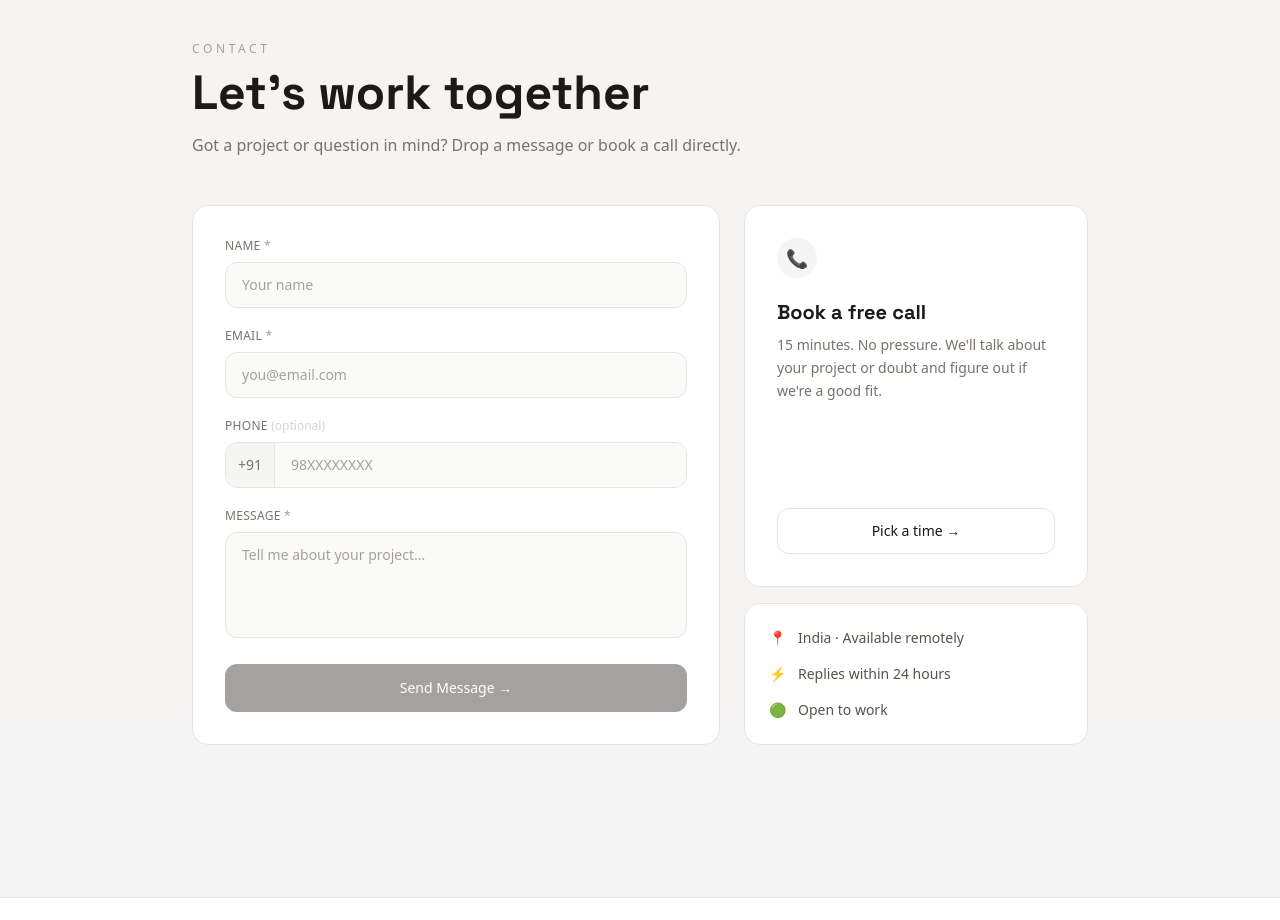
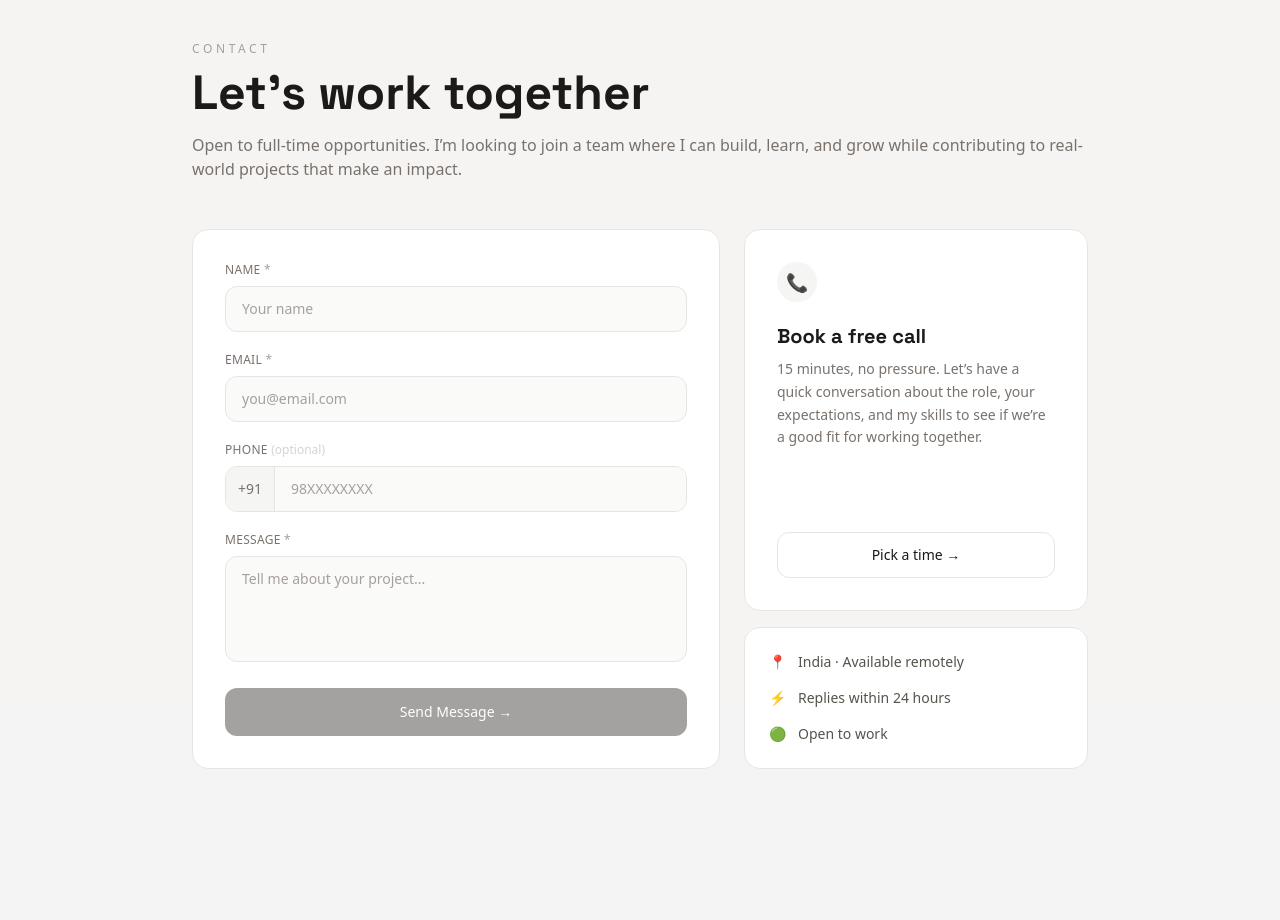
Before and after one commit to virat-pod/viratpod, a Next.js app: page / in a window 1280 px wide. Shown: the part 3100-4020 px from the top of the page. Built offline with nearby package versions, Linux system fonts and the light colour scheme.

Commit message:
Update contact.js

```diff
--- a/components/home/contact.js
+++ b/components/home/contact.js
@@ -65,8 +65,7 @@ export default function Contact() {
             Let's work together
           </h2>
           <p className="text-stone-500 dark:text-stone-400 mt-4 text-base">
-            Got a project or question in mind? Drop a message or book a call
-            directly.
+            Open to full-time opportunities. I’m looking to join a team where I can build, learn, and grow while contributing to real-world projects that make an impact.
           </p>
         </div>
 
@@ -186,8 +185,8 @@ export default function Contact() {
                   Book a free call
                 </h3>
                 <p className="text-stone-500 dark:text-stone-400 text-sm leading-relaxed">
-                  15 minutes. No pressure. We'll talk about your project or
-                  doubt and figure out if we're a good fit.
+                  15 minutes, no pressure. Let’s have a quick conversation about the role,
+                  your expectations, and my skills to see if we’re a good fit for working together.
                 </p>
               </div>
               <a
```
